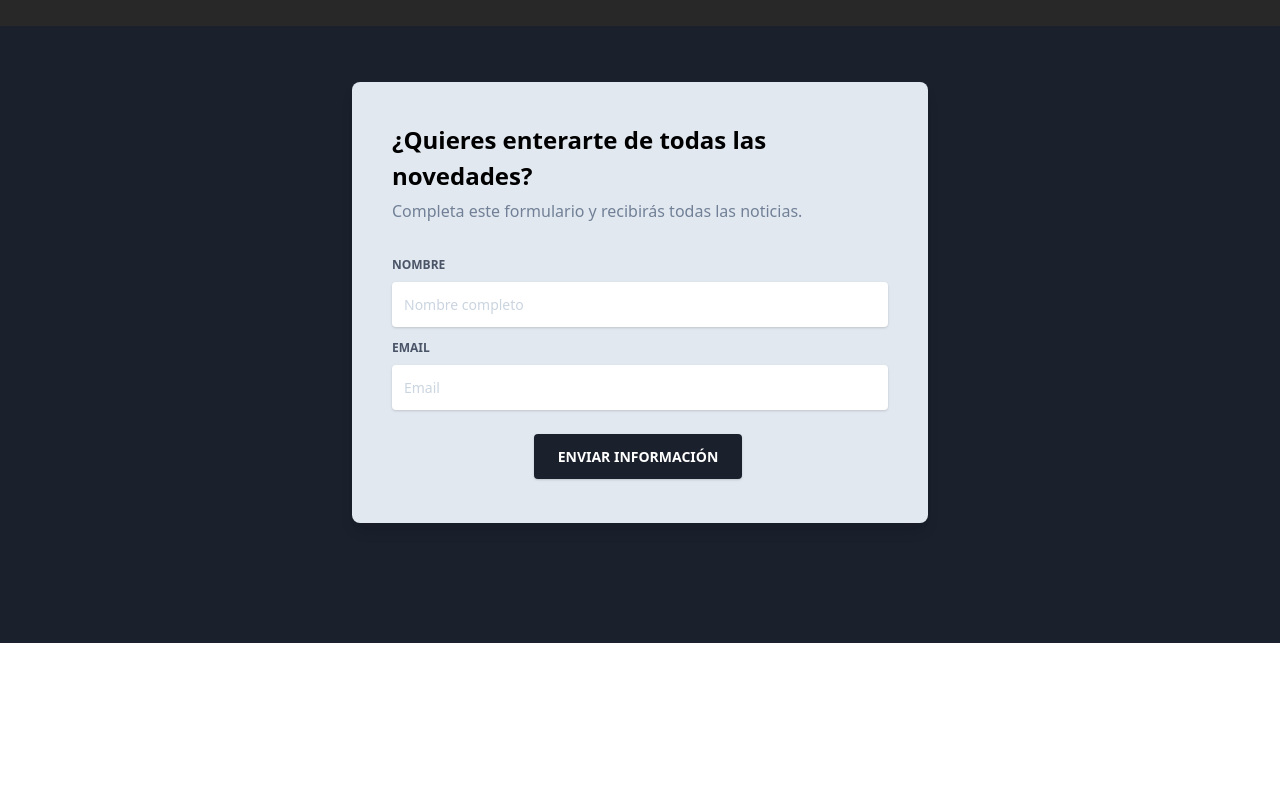
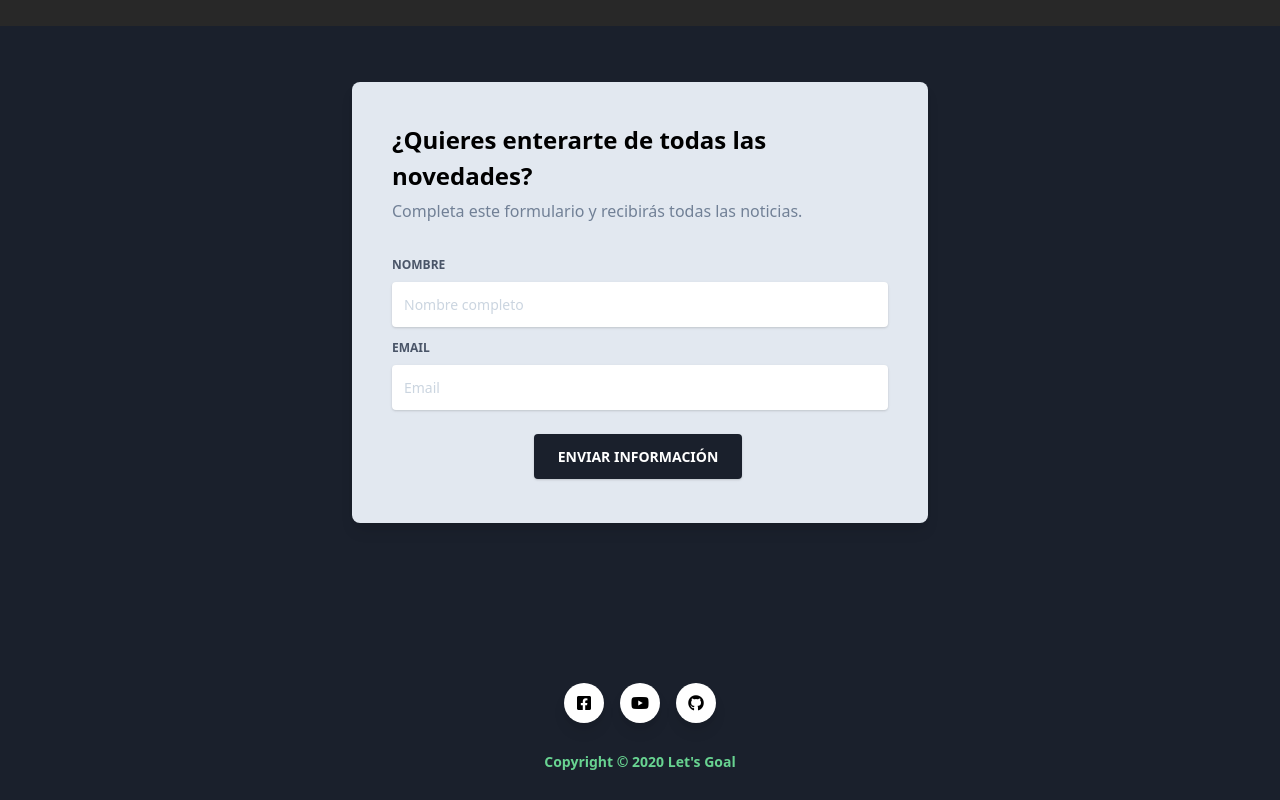
Before and after one commit to AndresOrdonez369/lets-goal-web, a React (Create React App) app: page / in a window 1280 px wide. Shown: the part 574-1374 px from the top of the page. Before the commit the page ends 1217 px from the top, so only its background shows below. Built offline with nearby package versions, Linux system fonts and the light colour scheme; grey boxes are pictures that could not be loaded.

Commit message:
Footer + adjust hover navbar

```diff
--- a/src/App.js
+++ b/src/App.js
@@ -2,6 +2,7 @@ import React,{useEffect} from "react";
 import './assets/main.css';
 import Navbar from './components/Navbar.js';
 import Landing from './components/landing.js';
+import Footer from './components/Footer.js';
 import AOS from "aos";
 import "aos/dist/aos.css";
 
@@ -14,6 +15,7 @@ function App() {
     <>
       <Navbar transparent/>
       <Landing />
+      <Footer />
     </>
   );
 }
--- a/src/components/Footer.js
+++ b/src/components/Footer.js
@@ -0,0 +1,44 @@
+import React from "react";
+
+export default function Footer() {
+  return (
+    <>
+      <footer className="relative pt-8 pb-6 bg-gray-900">
+        <div className="container mx-auto px-4">
+          <div className="flex justify-center ">
+            <div  className="mb-4" >
+                <button
+                  className=" hover:bg-green-500 align-center bg-white text-black shadow-lg font-normal h-10 w-10 items-center justify-center align-center rounded-full outline-none  m-2"
+                  type="button"
+                >
+                  <i className="flex fab fa-facebook-square"></i>
+                </button>
+                <button
+                  className="hover:bg-green-500 bg-white text-black shadow-lg font-normal h-10 w-10 items-center justify-center align-center rounded-full outline-none focus:outline-none m-2 "
+                  type="button"
+                >
+                  <i className="flex fab fa-youtube"></i>
+                </button>
+                <button
+                  className="hover:bg-green-500 bg-white text-black shadow-lg font-normal h-10 w-10 items-center justify-center align-center rounded-full outline-none focus:outline-none m-2"
+                  type="button"
+                >
+                  <i className="flex fab fa-github"></i>
+                </button>
+                </div>
+            </div>
+          </div>
+
+          <div className="flex flex-wrap items-center md:justify-between justify-center">
+            <div className="w-full md:w-4/12 px-4 mx-auto text-center">
+              <div className="text-sm text-green-400 font-semibold py-1">
+                Copyright © {new Date().getFullYear()}{" "}Let's Goal{" "}
+
+              </div>
+
+          </div>
+        </div>
+      </footer>
+    </>
+  );
+}
--- a/src/components/Navbar.js
+++ b/src/components/Navbar.js
@@ -43,7 +43,7 @@ export default function Navbar(props) {
             <ul className="flex flex-col lg:flex-row list-none lg:ml-auto">
              <li className="flex items-center">
                 <button
-                  className={ "bg-green-500 text-white active:bg-green-700 text-xs font-bold uppercase px-4 py-2 rounded-2xl shadow hover:shadow-md outline-none focus:outline-none lg:mr-1 lg:mb-0 ml-3 mb-3"
+                  className={ " hover:bg-black bg-green-500 text-white active:bg-green-700 text-xs font-bold uppercase px-4 py-2 rounded-2xl shadow hover:shadow-md outline-none focus:outline-none lg:mr-1 lg:mb-0 ml-3 mb-3"
                   }
                   type="button"
                   style={{ transition: "all .15s ease " }}
```
